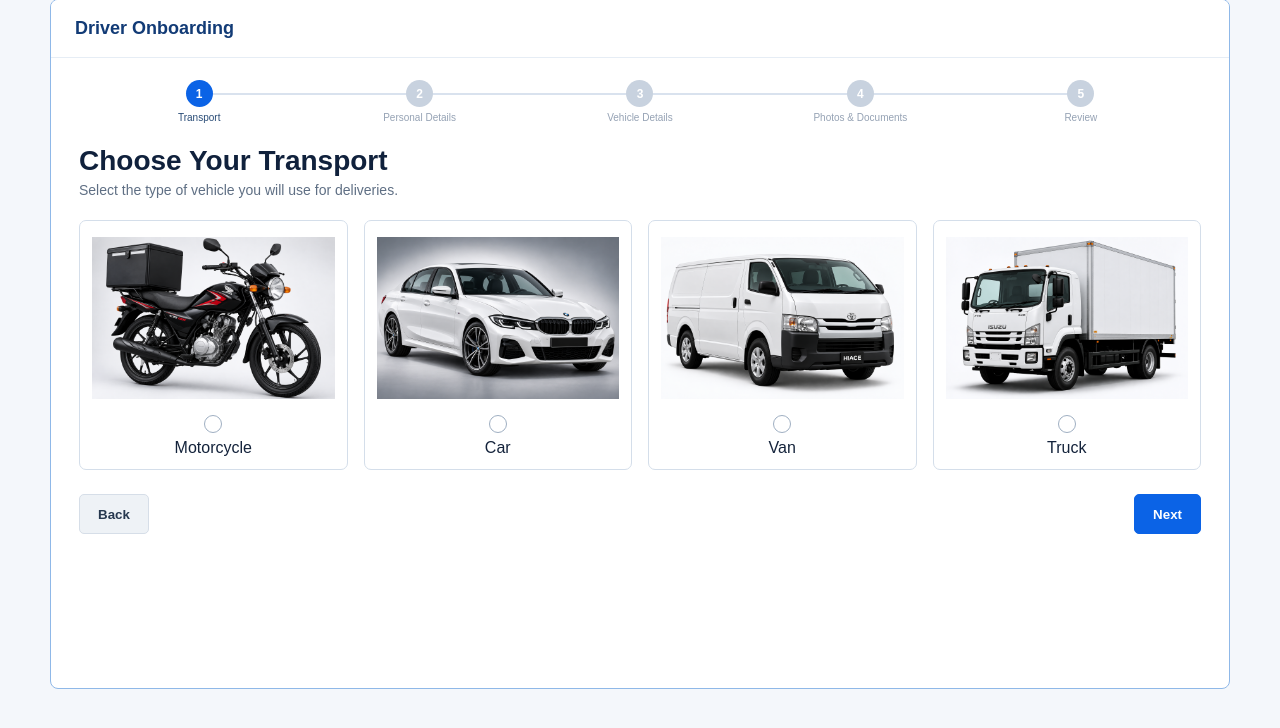
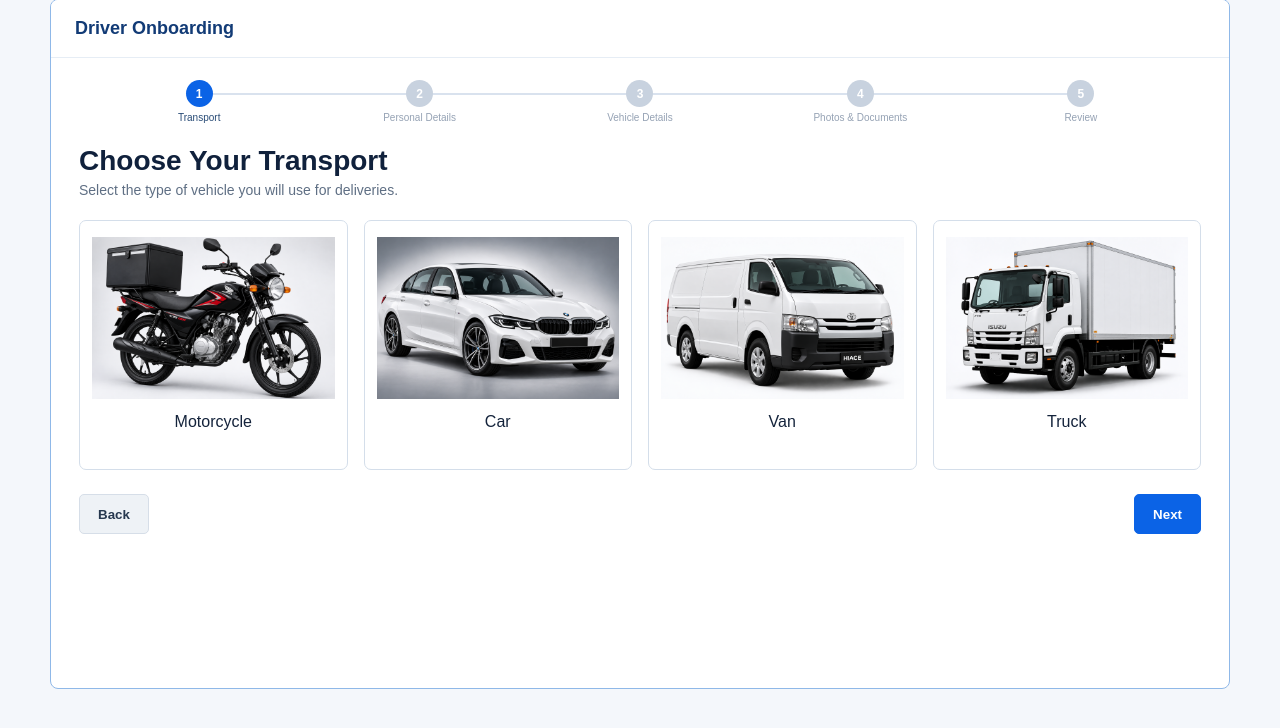
Before and after one commit to rehert/driver-onboarding, a Django app: page /transport/ in a window 1280 px wide. Shown: the part 15-743 px from the top of the page. Run offline with Django 5.2, Linux system fonts and the light colour scheme.

Commit message:
Remove transport selection circles

```diff
--- a/onboarding/static/onboarding/css/style.css
+++ b/onboarding/static/onboarding/css/style.css
@@ -656,6 +656,3 @@ a {
         font-size: 34px;
     }
 }
-input[type="radio"] {
-    display: none;
-}
--- a/templates/onboarding/choose_transport.html
+++ b/templates/onboarding/choose_transport.html
@@ -53,7 +53,6 @@
         <input type="radio" name="transport" value="motorcycle"
                {% if selected_transport == "motorcycle" %}checked{% endif %}>
         <img src="{% static 'onboarding/images/motorcycle.png' %}" alt="Motorcycle">
-        <div class="radio-look"></div>
         <p>Motorcycle</p>
     </label>
 
@@ -61,7 +60,6 @@
         <input type="radio" name="transport" value="car"
                {% if selected_transport == "car" %}checked{% endif %}>
         <img src="{% static 'onboarding/images/car.png' %}" alt="Car">
-        <div class="radio-look"></div>
         <p>Car</p>
     </label>
 
@@ -69,7 +67,6 @@
         <input type="radio" name="transport" value="van"
                {% if selected_transport == "van" %}checked{% endif %}>
         <img src="{% static 'onboarding/images/van.png' %}" alt="Van">
-        <div class="radio-look"></div>
         <p>Van</p>
     </label>
 
@@ -77,7 +74,6 @@
         <input type="radio" name="transport" value="truck"
                {% if selected_transport == "truck" %}checked{% endif %}>
         <img src="{% static 'onboarding/images/truck.png' %}" alt="Truck">
-        <div class="radio-look"></div>
         <p>Truck</p>
     </label>
 
```
